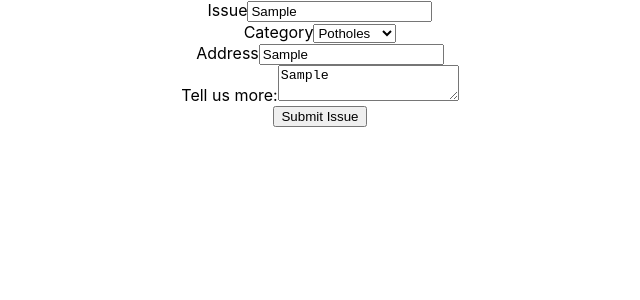
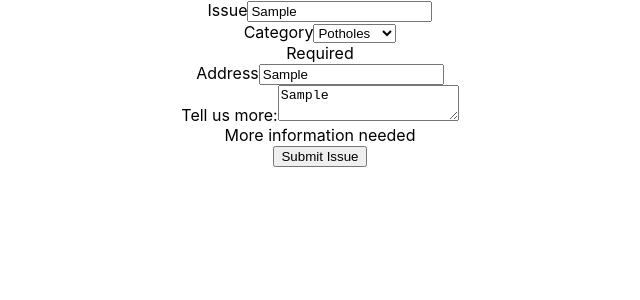
Before and after one commit to Co-Make-Build-Week/Front-end, a React (Create React App) app in the folder build-co-make/: page /submitIssue in a window 1280 px wide. Both pictures are taken after typing "Sample", "Sample", "Sample" into the empty fields and a click on the button "Submit Issue". Shown: the top 300 px of the page, without its empty margins (320-960 px from the left). Built offline with nearby package versions, Linux system fonts and the light colour scheme.

Commit message:
Add form validation with yup

```diff
--- a/build-co-make/src/components/submitIssueForm.js
+++ b/build-co-make/src/components/submitIssueForm.js
@@ -1,21 +1,33 @@
 import React from "react";
 import { Formik, Form, Field, ErrorMessage } from "formik";
+import * as yup from "yup";
 
-const initialIssueForm = {
-  issue: "",
-  category: "",
-  address: "",
-  email: "",
-  textarea: "",
-};
-
-const onSubmit = () => {};
+const validationSchema = yup.object().shape({
+  issue: yup
+    .string()
+    .required("Required")
+    .min(5, "This line seems to short. Can you elaborate a bit more?")
+    .max(30, "This line is too long. 30 chars max."),
+  category: yup.string().required("Required"),
+  address: yup.string().required("Required"),
+  textarea: yup
+    .string()
+    .required("Required")
+    .min(30, "More information needed")
+    .max(300, "300 characters max allowed")
+});
 
 export default function SubmitIssueForm({ onSubmit }) {
   return (
     <div>
       <Formik
-        initialValues={initialIssueForm}
+        validationSchema={validationSchema}
+        initialValues={{
+          issue: "",
+          category: "",
+          address: "",
+          textarea: "",
+        }}
         onSubmit={onSubmit}
         render={props => {
           return (
@@ -24,6 +36,7 @@ export default function SubmitIssueForm({ onSubmit }) {
                 <label>
                   Issue
                   <Field name="issue" type="text" placeholder="issue" />
+                  <ErrorMessage name="issue" component="div" />
                 </label>
               </div>
               <div>
@@ -34,20 +47,26 @@ export default function SubmitIssueForm({ onSubmit }) {
                     <option value="trees">Trees</option>
                     <option value="sidewalks">Sidewalks</option>
                   </Field>
+                  <ErrorMessage name="category" component="div" />
                 </label>
               </div>
               <div>
                 <label>
                   Address
                   <Field name="address" type="text" placeholder="address" />
+                  <ErrorMessage name="address" component="div" />
                 </label>
               </div>
               <div>
-                  <label>
-                      Tell us more:
-                      <Field component="textarea" name="textarea" placeholder="tell us more" />
-                      {/* <textarea name="more-text" rows="5" cols="33"></textarea> */}
-                  </label>
+                <label>
+                  Tell us more:
+                  <Field
+                    component="textarea"
+                    name="textarea"
+                    placeholder="tell us more"
+                  />
+                  <ErrorMessage name="textarea" component="div" />
+                </label>
               </div>
               <div>
                 <button type="submit">Submit Issue</button>
```
